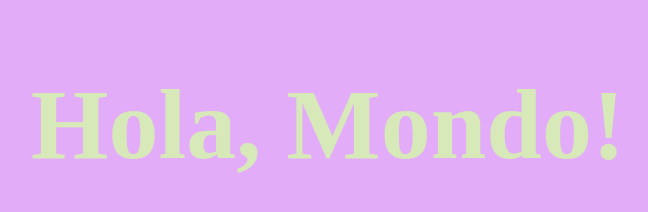
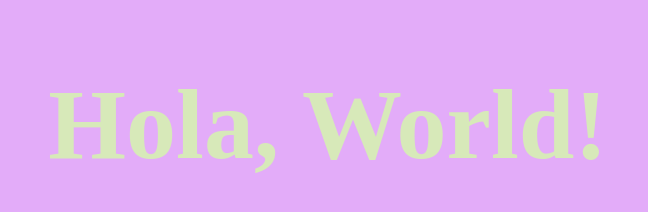
Before and after one commit to ReeKid2002/git-training-project, a plain HTML site: page index.html in a window 1280 px wide. Shown: the whole page, without its empty margins (312-960 px from the left). Drawn offline with Linux system fonts and the light colour scheme.

```diff
--- a/index.html
+++ b/index.html
@@ -8,6 +8,6 @@
 </head>
 <link rel="stylesheet" href="styles.css">
 <body>
-    <h1 class="heading">Hola, Mondo!</h1>
+    <h1 class="heading">Hola, World!</h1>
 </body>
 </html>
```
